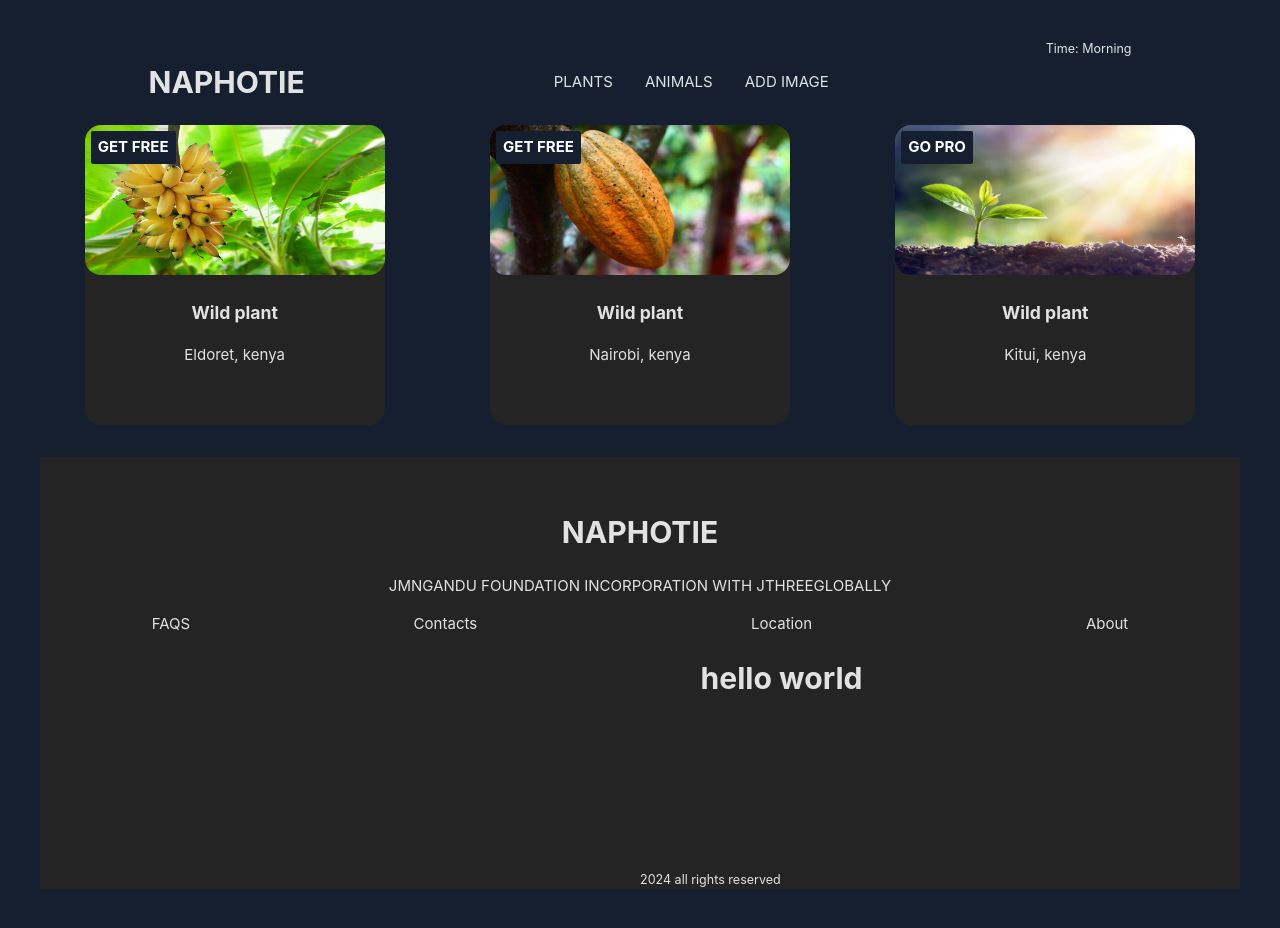
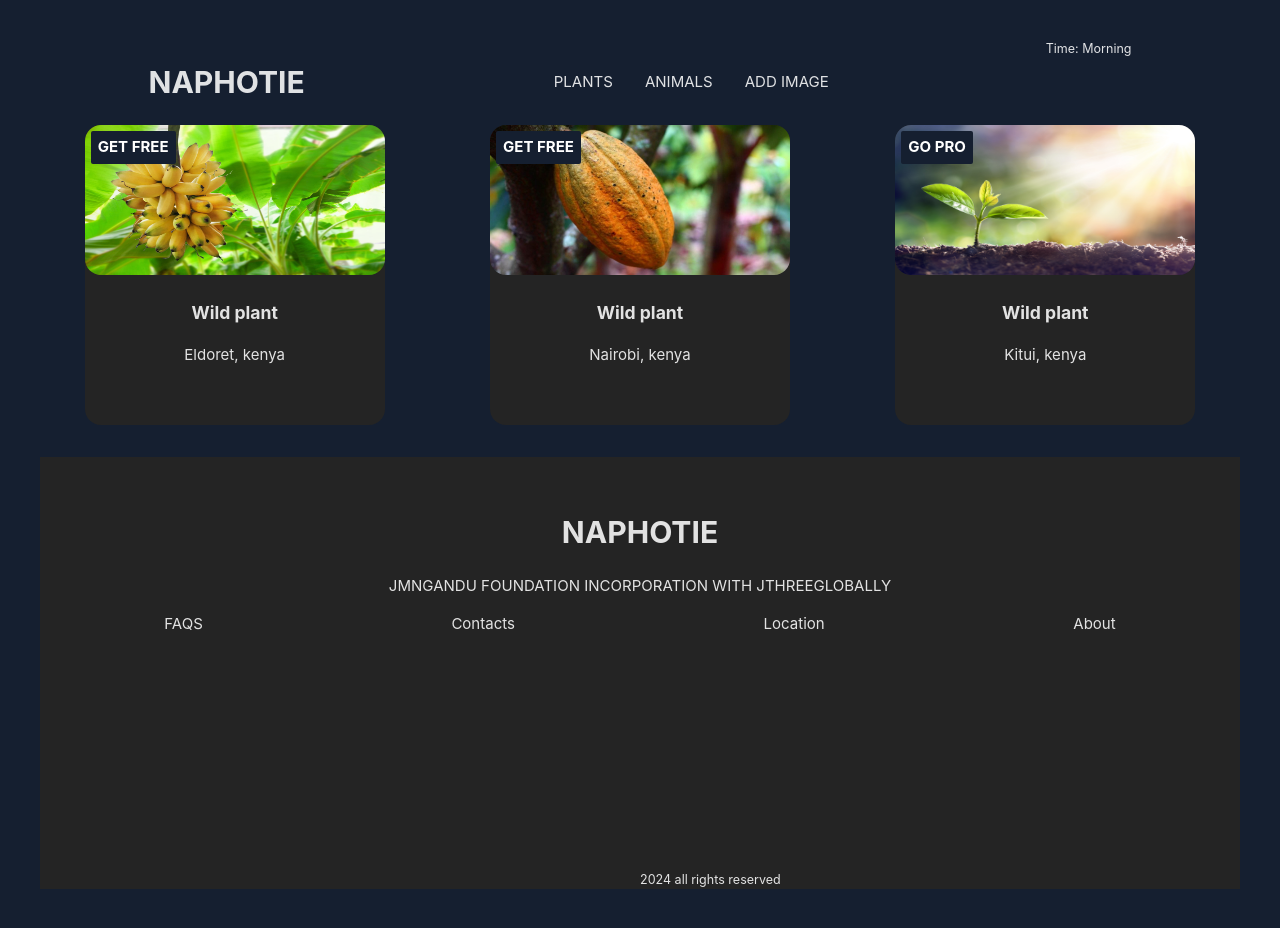
Before and after one commit to jmngandu/NAPHOTIE, a React (Vite) app in the folder naphotie/: page / in a window 1280 px wide. Built offline with nearby package versions, Linux system fonts and the light colour scheme.

Commit message:
added location

```diff
--- a/naphotie/src/App.css
+++ b/naphotie/src/App.css
@@ -81,6 +81,6 @@
 .location-map {
   display: none;
 }
-.location-map {
+.location-map:hover {
   display: block;
 }
```
